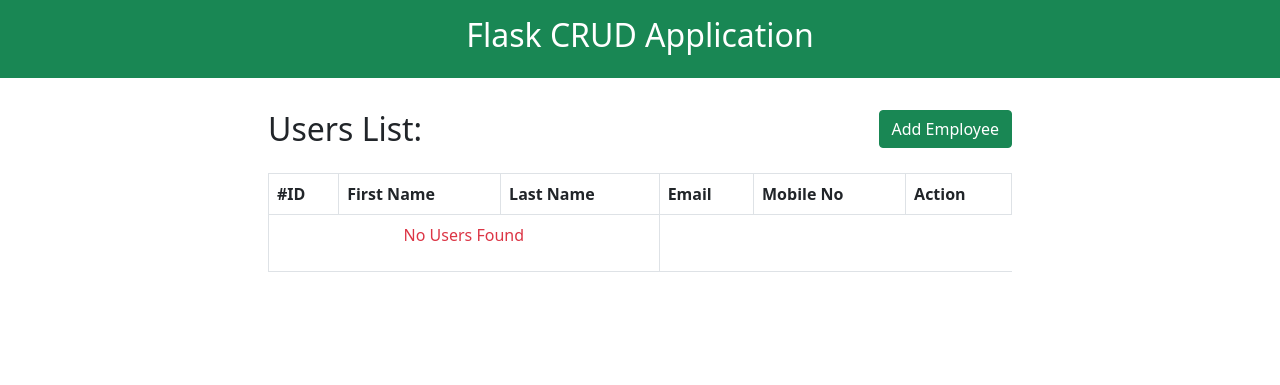
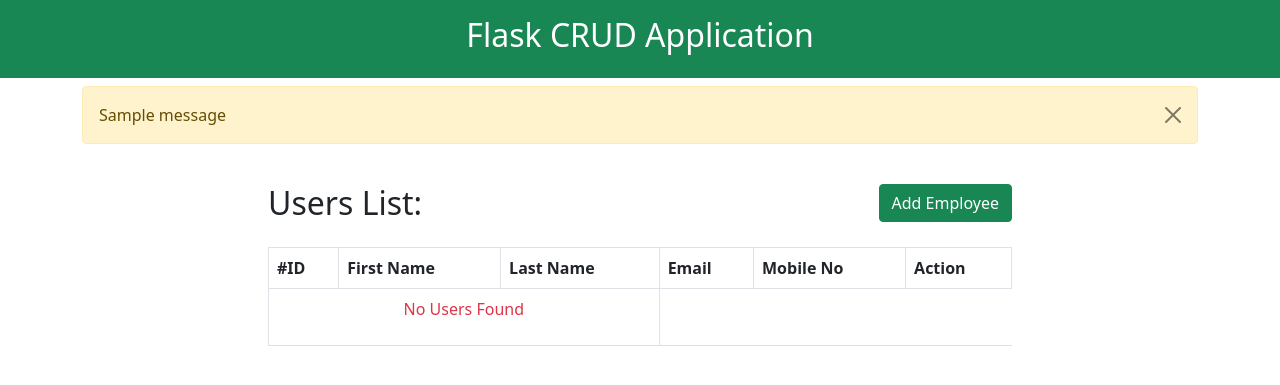
Before and after one commit to mredulorfiaz/flask-application-with-docker, a Flask app: page / in a window 1280 px wide. Shown: the top 385 px of the page. Run offline with Flask 2, Linux system fonts and the light colour scheme; tables that the repository leaves empty hold one stand-in row (values such as "Sample post"); one stand-in notice (Sample message) is shown; some libraries are stand-ins or nearby versions.

Commit message:
Add alert to index.html

```diff
--- a/templates/index.html
+++ b/templates/index.html
@@ -7,6 +7,16 @@ FLASK CRUD Application
 {% include 'header.html' %}
 <div class="container">
 
+    {% with messages = get_flashed_messages() %}
+        {% if messages %}
+            {% for message in messages %}
+                <div class="alert alert-warning alert-dismissible fade show" role="alert">
+                  {{ message }}
+                  <button type="button" class="btn-close" data-bs-dismiss="alert" aria-label="Close"></button>
+                </div>
+            {% endfor %}
+        {% endif %}
+    {% endwith %}
     <div class="col-md-8 mx-auto">
         <div class="row">
             <div class="col-md-8">
```
